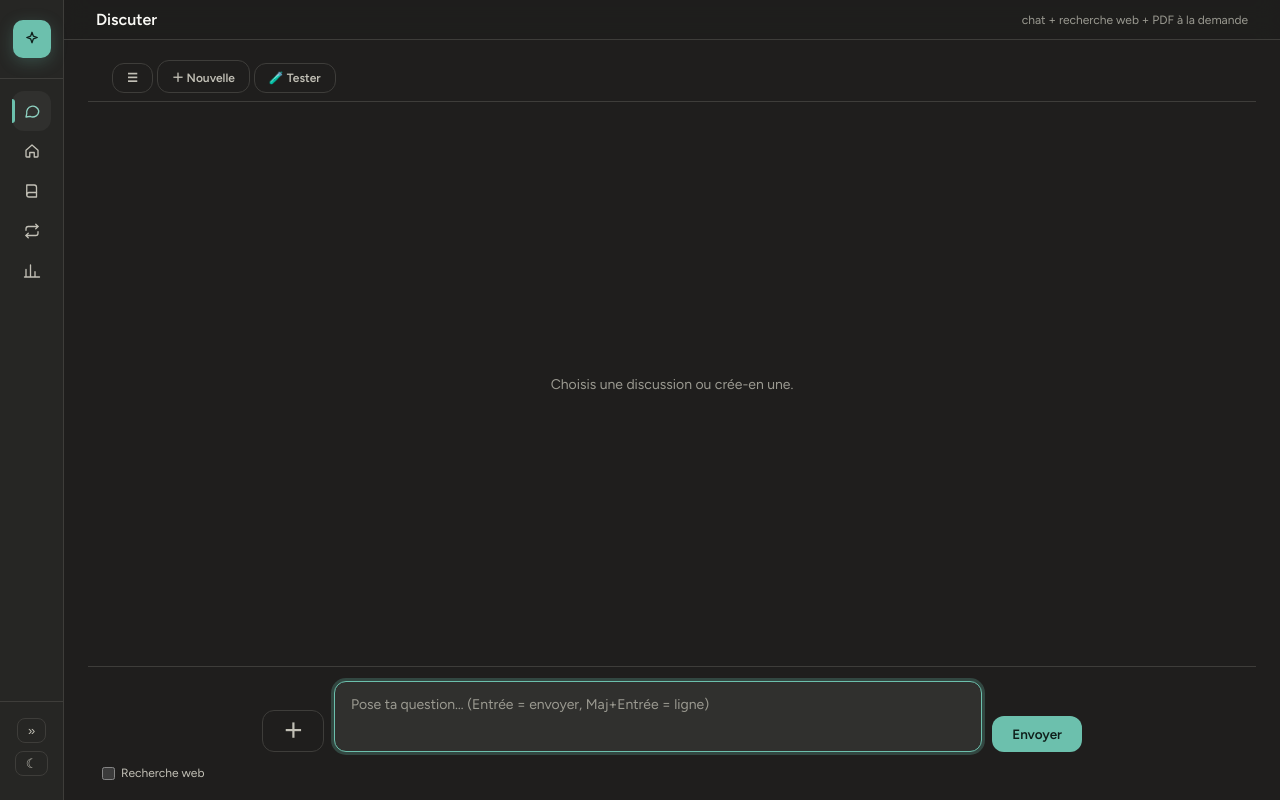
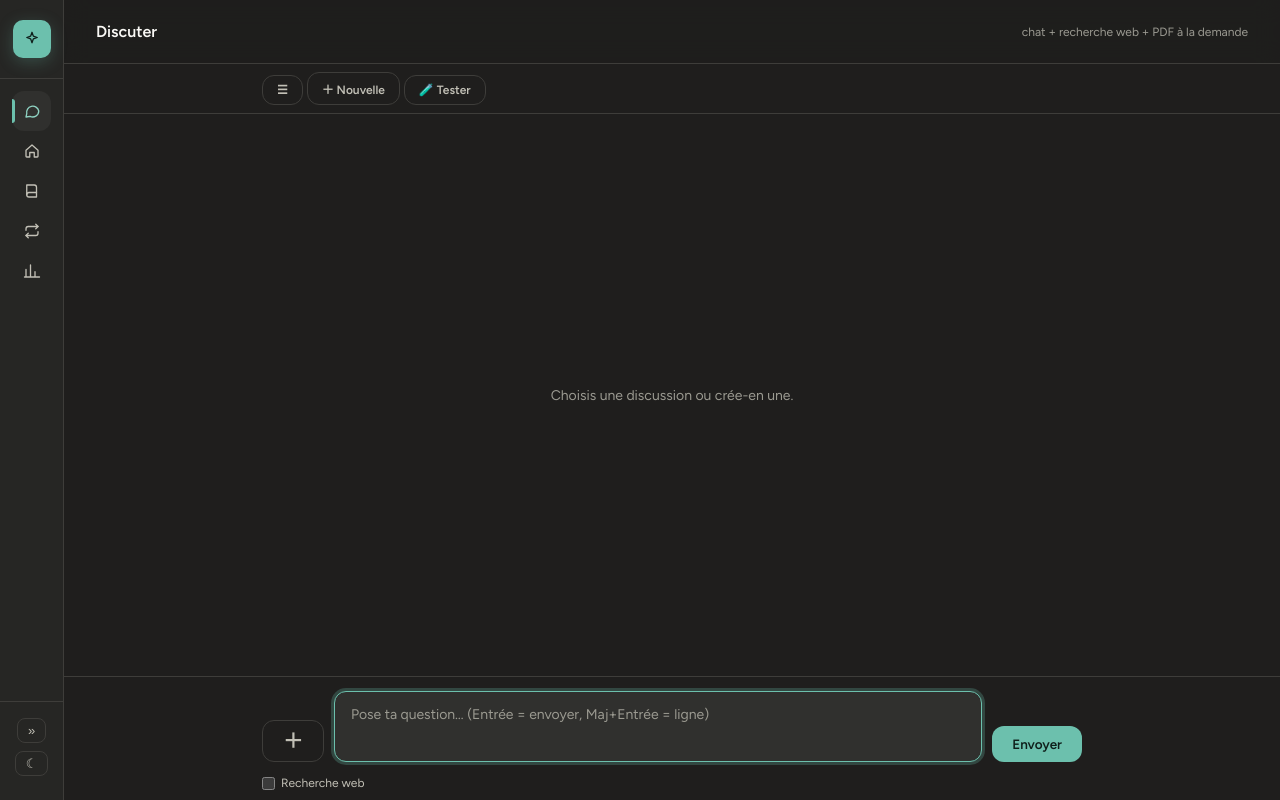
Before and after one commit to DJACK73/study-agent, a Flask app: page /discuter in a window 1280 px wide. Run offline with Flask 3, Linux system fonts and the light colour scheme; data that the repository does not hold is empty.

Commit message:
Discuter: barre du haut et case web alignees sur la colonne, padding de page neutralise

```diff
--- a/templates/discuter.html
+++ b/templates/discuter.html
@@ -53,10 +53,11 @@
 /* plein-cadre */
 :root{--chat-w:820px;--topbar-h:64px;}
 @media(min-width:861px){
-.page-content{max-width:none;padding:0;}
+.page-content,.main .page-content{max-width:none;padding:0;}
 .chat-wrap{height:calc(100vh - var(--topbar-h));gap:0;}
 .chat-main{border:none;border-radius:0;background:var(--bg);}
-.chat-bar{padding:8px 24px;}
+.chat-bar{padding:8px max(24px,calc((100% - var(--chat-w))/2));}
+.web-opt{padding:0 max(24px,calc((100% - var(--chat-w))/2)) 10px;}
 #msgs{padding-inline:max(24px,calc((100% - var(--chat-w))/2));}
 .chat-input{padding:14px max(24px,calc((100% - var(--chat-w))/2));}
 .msg.ai{max-width:100%;}
```
